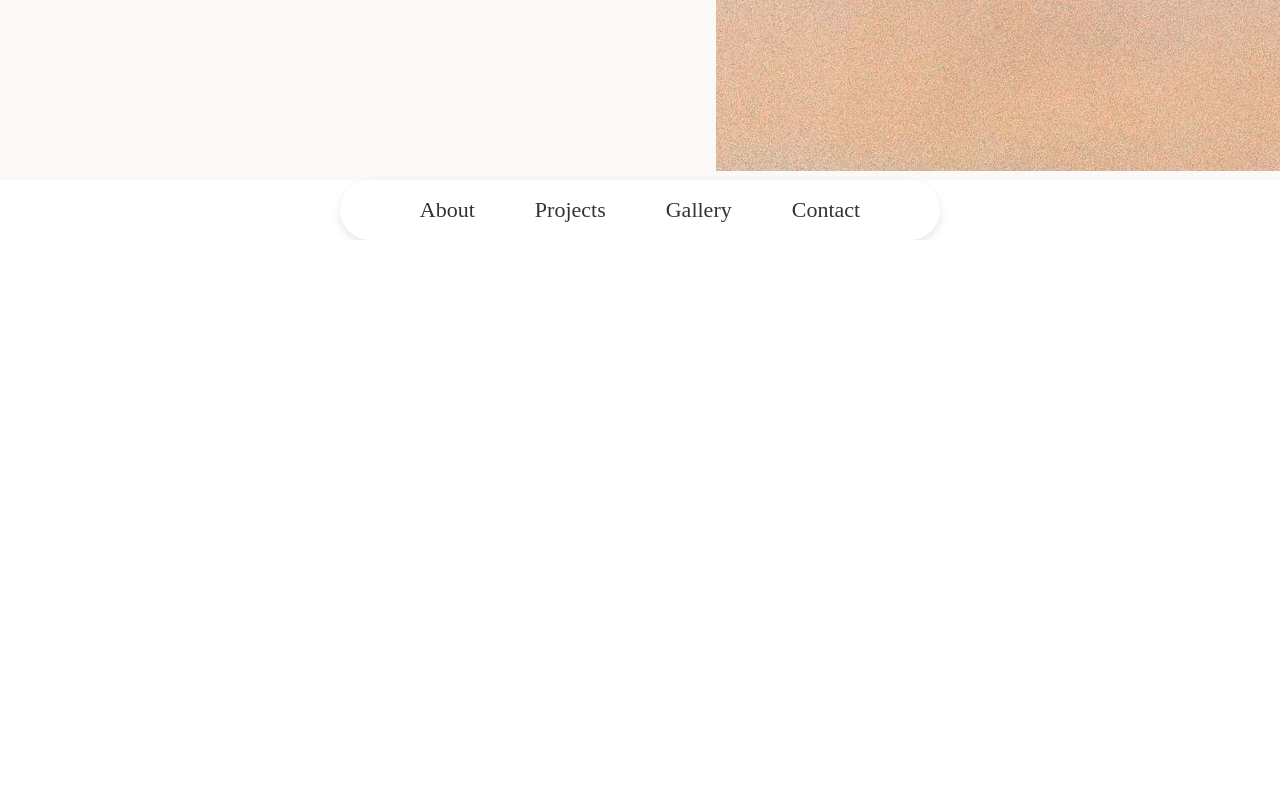
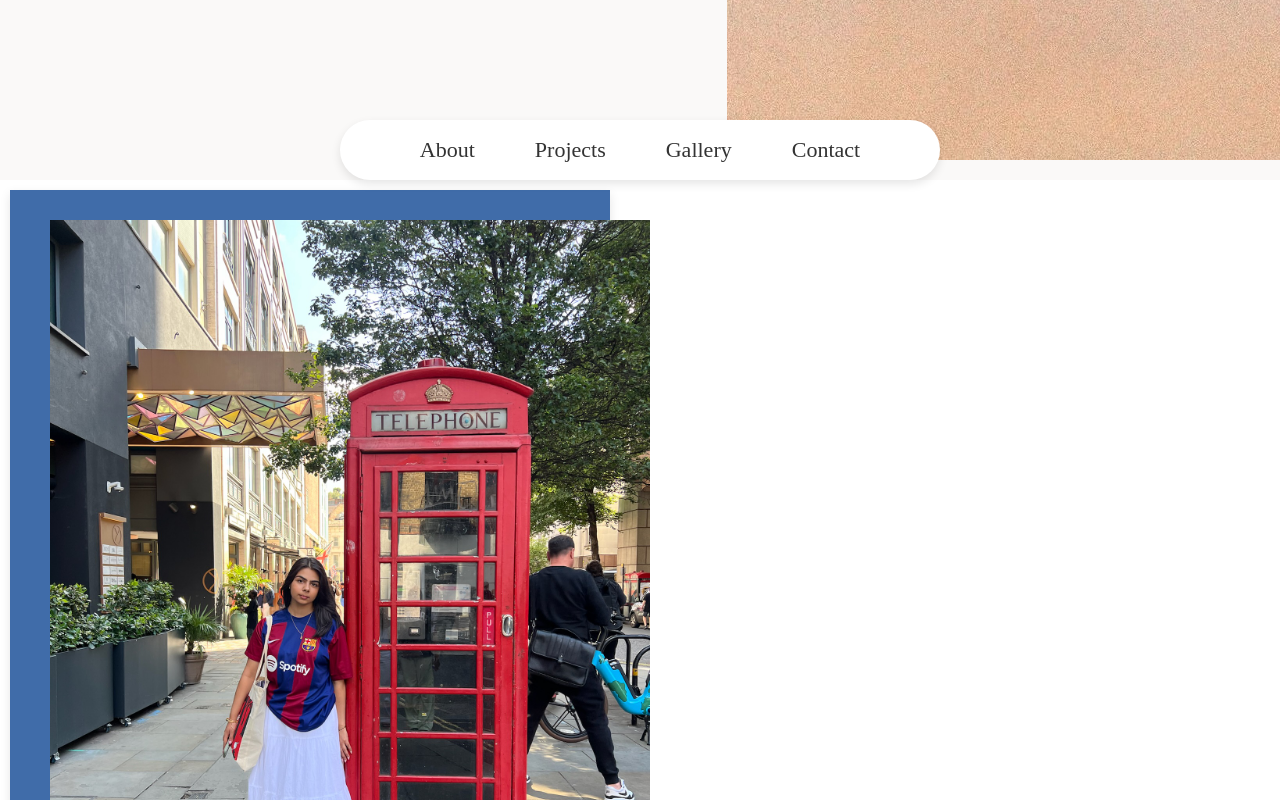
Before and after one commit to priya-singh-14/portfolio, a React (Create React App) app in the folder my-website/: page / in a window 1280 px wide. Shown: the part 620-1420 px from the top of the page. Before the commit the page ends 860 px from the top, so only its background shows below. Built offline with nearby package versions, Linux system fonts and the light colour scheme.

Commit message:
made navbar sticky, added headshot and framing for about page

```diff
--- a/my-website/src/App.js
+++ b/my-website/src/App.js
@@ -1,12 +1,14 @@
 import React from 'react';
 import Navbar from './navbar.jsx';
 import Header from './header.jsx';
+import About from './about.jsx';
 
 function App() {
   return (
     <div>
       <Header />
       <Navbar />
+      <About />
       {/* Add more components here */}
     </div>
   );
--- a/my-website/src/about.css
+++ b/my-website/src/about.css
@@ -0,0 +1,14 @@
+.headshot img {
+    width: 600px;
+    height: auto;
+    padding: 30px 40px;
+}
+
+.headshot-background {
+    background-color: rgb(64, 108, 169); /* The white ellipse */
+    width: 600px; /* Width of the ellipse-like shape */
+    height: 800px; /* Adjust the height of the ellipse */
+    display: flex;
+    box-shadow: 0 4px 10px rgba(0, 0, 0, 0.1); /* Subtle shadow for depth */
+    margin: 10px;
+  }
--- a/my-website/src/about.jsx
+++ b/my-website/src/about.jsx
@@ -1,11 +1,14 @@
 import React from 'react';
 import './about.css';
+import hs from './hs.JPG';
 
 const About = () => {
     return (
     <header className="about">
-    <div className='im'>
-        <h1>Hello</h1>
+    <div className="headshot-background">
+    <div className='headshot'>
+        <img src={hs} alt='headshot'></img>
+   </div>
    </div>
   </header>
 );
--- a/my-website/src/header.css
+++ b/my-website/src/header.css
@@ -31,6 +31,6 @@
 }
 
 .image-section img {
-  max-width: 00%;
+  max-width: 100%;
   height: auto; /* Ensures the image scales proportionally */
 }
--- a/my-website/src/navbar.css
+++ b/my-website/src/navbar.css
@@ -3,8 +3,11 @@
   display: flex;
   justify-content: center;
   background-color: transparent;
-  margin: 0; /* Ensure no margin */
-  padding: 0
+  position: fixed;  /* Make the navbar fixed */
+  bottom: 0;        /* Stick to the bottom */
+  left: 0;          /* Start from the left side of the screen */
+  width: 100%;      /* Span the entire width of the viewport */
+  z-index: 999;     /* Ensure it stays on top of other elements */
 }
 
 .ellipse-background {
```
Also changed, not shown: my-website/src/bo.jpg, my-website/src/hs.JPG (added).
